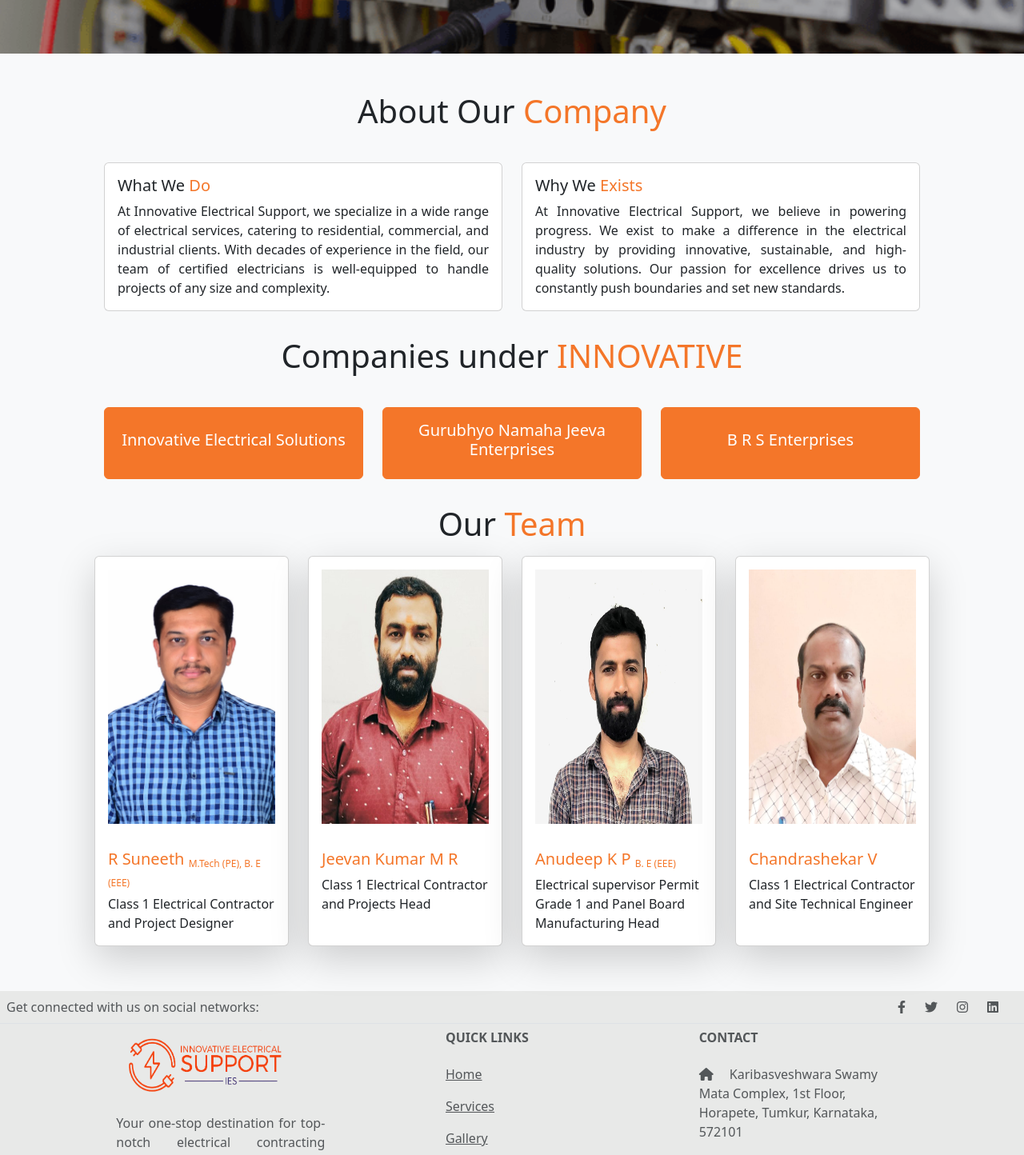
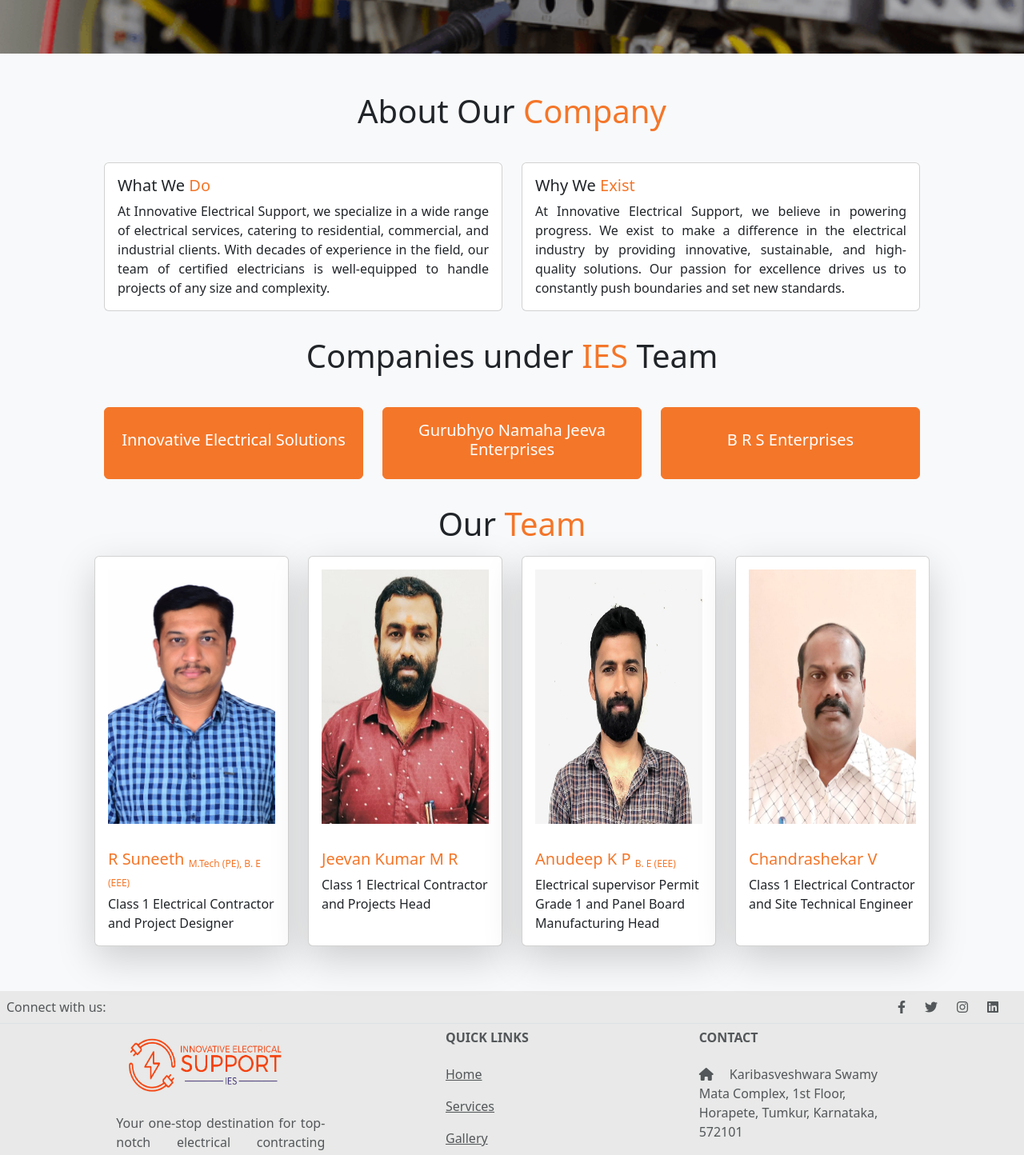
Before and after one commit to nikhil-bk/project_innovative, a React (Create React App) app: page /about-us in a window 1280 px wide. Shown: the part 381-1825 px from the top of the page at 80% size. Built offline with nearby package versions, Linux system fonts and the light colour scheme; what export-to-csv would draw is missing.

Commit message:
spelling correct

```diff
--- a/src/components/AboutUsComponent.js
+++ b/src/components/AboutUsComponent.js
@@ -20,7 +20,7 @@
                         </div>
                         <div className="col-sm-7">
                             <div className="about_home_2r clearfix">
-                                <p className="mgt" style={{ textAlign: "justify" }}>We are presenting service in Karnataka particularly inside the area of Bangalore, Tumkur, Kolar, Chitradurga.(BESCOM AND KPTCL regions). Our installation services are always done promptly and safely.We're proud to serve in numerous purposeful areas as follows.</p>
+                                <p className="mgt" style={{ textAlign: "justify" }}>We are currently providing our services in Karnataka, particularly in and around the locations of Bangalore, Tumkur, Kolar, Chitradurga (BESCOM AND KPTCL regions). Our installation services are always done promptly and safely.We're proud to serve in numerous purposeful areas as follows.</p>
                                 <ul>
                                     <li><i className="fa fa-check col_1"></i> HT-LT installation</li>
                                     <li><i className="fa fa-check col_1"></i> Wiring and installation/upgrades</li>
--- a/src/components/Footer.js
+++ b/src/components/Footer.js
@@ -13,7 +13,7 @@
             <section className="d-flex justify-content-center justify-content-lg-between p-2 border-bottom">
 
                 <div className="me-5 d-none d-lg-block">
-                    <span>Get connected with us on social networks:</span>
+                    <span>Connect with us:</span>
                 </div>
 
 
--- a/src/pages/AboutUs.js
+++ b/src/pages/AboutUs.js
@@ -34,7 +34,7 @@
                         <div className='col-sm-6 my-2'>
                             <div className="card h-100 " >
                                 <div className="card-body ">
-                                    <h5 className="card-title">Why We <span className='col_1'>Exists</span></h5>
+                                    <h5 className="card-title">Why We <span className='col_1'>Exist</span></h5>
 
                                     <p className="card-text" style={{ textAlign: "justify" }}>At Innovative Electrical Support, we believe in powering progress. We exist to make a difference in the electrical industry by providing innovative, sustainable, and high-quality solutions. Our passion for excellence drives us to constantly push boundaries and set new standards.</p>
 
@@ -46,7 +46,7 @@
 
 
                 </div>
-                <h5 className='display-6 fw-normal text-center'>Companies under <span className='col_1'>INNOVATIVE</span></h5>
+                <h5 className='display-6 fw-normal text-center'>Companies under <span className='col_1'>IES</span> Team</h5>
                 <div className='container '>
 
                     <div className='row py-4'>
--- a/src/pages/Contact.js
+++ b/src/pages/Contact.js
@@ -82,7 +82,7 @@
                     <div className='row py-4'>
 
                         <div className='col-sm-6 my-2'>
-                            <h5 className='display-6 fw-normal'>Let's make something awesome <span className='col_1'>together</span></h5>
+                            <h5 className='display-6 fw-normal'>Let's create something awesome <span className='col_1'>together</span></h5>
                             <div className='row'>
                                 <div className='col-sm-6 d-flex justify-content-center' >
                                     <div className='p-2 text-center   rounded-5 ' >
@@ -145,7 +145,7 @@
                                                 Working Hours
                                             </h5>
                                             <p>
-                                                Mon-Sat : 9:00am - 5:00pm
+                                                Mon-Sat : 9:00 am - 5:00 pm
                                             </p>
 
                                         </div>
@@ -159,7 +159,7 @@
                         <div className='col-sm-6 my-2'>
                             <div className="card" >
                                 <div className='card-title m-auto p-3'>
-                                    <h5><span className='col_1'>Discover, Inquire, Connect.</span> Your questions make a difference.</h5>
+                                    <h5><span className='col_1'>Discover, Enquire, Connect.</span> Your questions make a difference.</h5>
                                 </div>
                                 <div className="card-body pt-0 ">
 
--- a/src/pages/GalleryPage.js
+++ b/src/pages/GalleryPage.js
@@ -16,7 +16,7 @@
                 <h5 className="position-absolute top-50 start-50 translate-middle text-center display-3 text-white fw-normal">Gallery</h5>
             </div>
             <div className='container p-5'>
-                <h5 className='display-6 fw-normal text-center'>Showcasing Our Work<span className='col_1'> Gallery</span></h5>
+                <h5 className='display-6 fw-normal text-center'>Work Showcase</h5>
 
             </div>
             <div className='row clearfix mx-5 mb-5'>
@@ -35,7 +35,7 @@
                 <div className='col-sm-4 mt-2 '>
 
                     <img src={LTPanelBoardManufacturing} className="rounded-3" alt="..." style={{ width: "100%", height: "208px" }} />
-                    <h5 className='mt-2'>LT Panel board manufacturing and service</h5>
+                    <h5 className='mt-2'>LT Panel Board Manufacturing and Service</h5>
                 </div>
                 <div className='col-sm-4 mt-2 '>
 
--- a/src/pages/Projects.js
+++ b/src/pages/Projects.js
@@ -95,7 +95,7 @@
         <h5 className="position-absolute top-50 start-50 translate-middle text-center display-3 text-white fw-normal">PROJECTS</h5>
       </div>
       <div className='container p-5'>
-        <h5 className='display-6 fw-normal text-center'>Projects Undertaken by<span className='col_1'> US</span></h5>
+        <h5 className='display-6 fw-normal text-center'>Projects Undertaken</h5>
 
       </div>
       <div className='mx-5 mb-5'>
--- a/src/pages/Services.js
+++ b/src/pages/Services.js
@@ -28,7 +28,7 @@
             </div>
             <div className='container mt-5'>
 
-                <p style={{ textAlign: "justify" }}>Welcome to <span className='col_1'>Innovative Electrical Support</span>, your one-stop destination for top-notch electrical contracting services. With a proven track record of excellence and a team of dedicated professionals, we are your reliable partner for all your electrical need.We are presenting service in Karnataka particularly inside the area of Bangalore, Tumkur, Kolar, Chitradurga.(BESCOM AND KPTCL regions)</p>
+                <p style={{ textAlign: "justify" }}>Welcome to <span className='col_1'>Innovative Electrical Support</span>, your one-stop destination for top-notch electrical contracting services. With a proven track record of excellence and a team of dedicated professionals, we are your reliable partner for all your electrical needs. We are currently providing our services in Karnataka, particularly in and around the location of Bangalore, Tumkur, Kolar, Chitradurga (BESCOM AND KPTCL regions)</p>
                 <div className='row gap-2 justify-content-center'>
                     <div className="card  col-sm-4 text-white fw-bold p-0 m-0" style={{ width: "fit-content", backgroundColor: "#f47629", borderColor: "#f47629" }}>
                         <div className="card-body">
```
